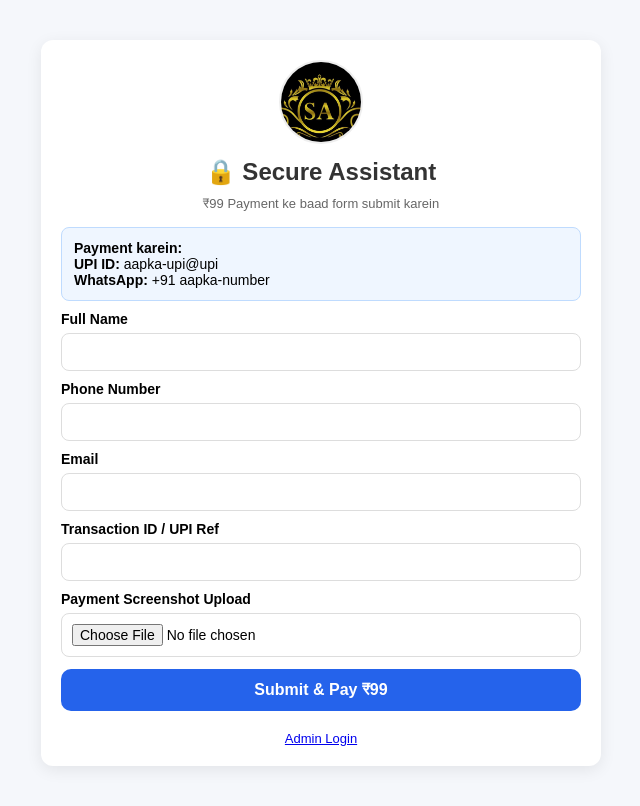
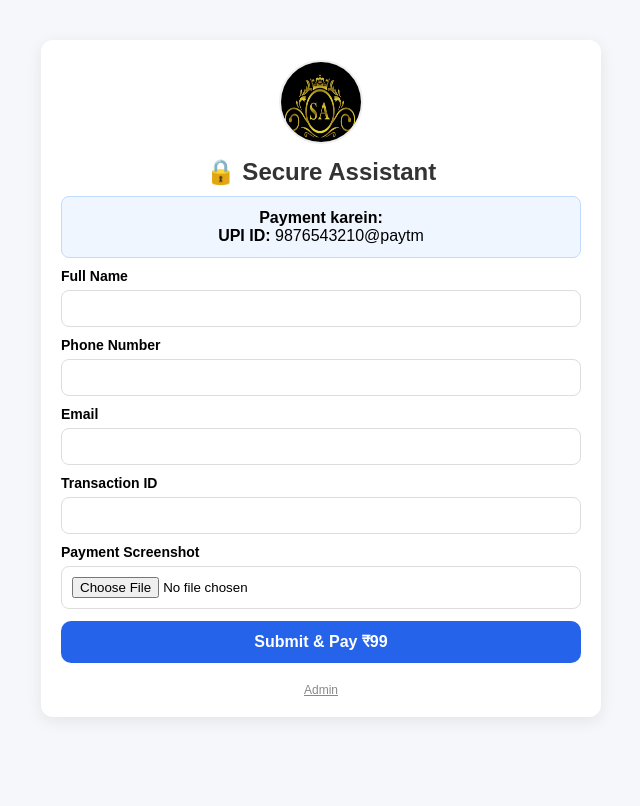
Before and after one commit to shaguftabegum1923119-blip/Secure-Assistant, a website: page public/index.html in a window 1280 px wide. Shown: the whole page, without its empty margins (319-959 px from the left). Drawn offline with Linux system fonts and the light colour scheme.

Commit message:
Update index.html

```diff
--- a/public/index.html
+++ b/public/index.html
@@ -1,75 +1,41 @@
 <!DOCTYPE html>
 <html lang="hi">
 <head>
-<meta charset="utf-8"/>
-<meta name="viewport" content="width=device-width,initial-scale=1"/>
+<meta charset="utf-8"/><meta name="viewport" content="width=device-width,initial-scale=1"/>
 <title>Secure Assistant</title>
 <style>
-  body{font-family:Arial, sans-serif;background:#f5f7fb;margin:0;padding:20px}
-  .card{max-width:520px;margin:20px auto;background:#fff;border-radius:12px;box-shadow:0 4px 16px rgba(0,0,0,.08);padding:20px}
-  .logo-wrap{text-align:center;margin-bottom:10px}
-  .logo-wrap img{width:80px;height:80px;border-radius:50%;object-fit:cover;border:2px solid #eee}
-  h2{text-align:center;color:#333;margin:0 0 10px 0}
-  .sub{text-align:center;color:#666;font-size:13px;margin-bottom:15px}
-  label{display:block;margin:10px 0 6px;font-size:14px;font-weight:600}
-  input,select{width:100%;padding:10px;border:1px solid #ddd;border-radius:8px;font-size:14px;box-sizing:border-box}
-  button{margin-top:12px;width:100%;padding:12px;border:0;border-radius:10px;background:#2563eb;color:#fff;font-weight:700;cursor:pointer;font-size:16px}
-  button:hover{background:#1d4ed8}
-  .note{font-size:12px;color:#666;margin-top:10px;text-align:center}
-  .upi-box{background:#eff6ff;border:1px solid #bfdbfe;padding:12px;border-radius:8px;margin:10px 0;font-size:14px}
-  .admin-link{display:block;text-align:center;margin-top:20px;font-size:13px}
+body{font-family:Arial;background:#f5f7fb;margin:0;padding:20px}
+.card{max-width:520px;margin:20px auto;background:#fff;border-radius:12px;box-shadow:0 4px 16px rgba(0,0,0,.08);padding:20px}
+.logo-wrap{text-align:center}.logo-wrap img{width:80px;height:80px;border-radius:50%;border:2px solid #eee}
+h2{text-align:center;color:#333;margin:10px 0}
+.upi-box{background:#eff6ff;border:1px solid #bfdbfe;padding:12px;border-radius:8px;margin:10px 0;text-align:center}
+label{display:block;margin:10px 0 6px;font-size:14px;font-weight:600}
+input{width:100%;padding:10px;border:1px solid #ddd;border-radius:8px;box-sizing:border-box}
+button{margin-top:12px;width:100%;padding:12px;border:0;border-radius:10px;background:#2563eb;color:#fff;font-weight:700;font-size:16px}
 </style>
 </head>
 <body>
-
 <div class="card">
-  <!-- LOGO YAHAN AAYEGA -->
-  <div class="logo-wrap">
-    <img src="/logo.png" alt="Secure Assistant Logo">
-  </div>
-
+  <div class="logo-wrap"><img src="/logo.png" alt="Logo"></div>
   <h2>🔒 Secure Assistant</h2>
-  <div class="sub">₹99 Payment ke baad form submit karein</div>
-
-  <div class="upi-box">
-    <b>Payment karein:</b><br>
-    <b>UPI ID:</b> aapka-upi@upi<br>
-    <b>WhatsApp:</b> +91 aapka-number
-  </div>
-
+  <div class="upi-box"><b>Payment karein:</b><br><b>UPI ID:</b> 9876543210@paytm</div>
   <form id="f">
-    <label>Full Name</label>
-    <input name="name" required>
-
-    <label>Phone Number</label>
-    <input name="phone" required>
-
-    <label>Email</label>
-    <input name="email" type="email" required>
-
-    <label>Transaction ID / UPI Ref</label>
-    <input name="txnid" required>
-
-    <label>Payment Screenshot Upload</label>
-    <input name="screenshot" type="file">
-
+    <label>Full Name</label><input name="name" required>
+    <label>Phone Number</label><input name="phone" required>
+    <label>Email</label><input name="email" type="email" required>
+    <label>Transaction ID</label><input name="txnid" required>
+    <label>Payment Screenshot</label><input name="screenshot" type="file">
     <button type="submit">Submit & Pay ₹99</button>
   </form>
-
-  <div id="msg" class="note"></div>
-  <a class="admin-link" href="/admin">Admin Login</a>
+  <div id="msg" style="text-align:center;margin-top:10px"></div>
+  <a href="/admin" style="display:block;text-align:center;margin-top:20px;font-size:12px;color:#888">Admin</a>
 </div>
-
 <script>
 document.getElementById('f').addEventListener('submit', async (e)=>{
-  e.preventDefault();
-  const fd = new FormData(e.target);
-  const res = await fetch('/submit', {method:'POST', body: fd});
-  const data = await res.json();
-  document.getElementById('msg').textContent = data.ok ? '✅ Submit ho gaya! ID: '+data.id : '❌ Error: '+data.error;
-  if(data.ok) e.target.reset();
+e.preventDefault(); const fd = new FormData(e.target);
+const res = await fetch('/submit', {method:'POST', body: fd}); const data = await res.json();
+document.getElementById('msg').textContent = data.ok ? '✅ Submit ho gaya! ID: '+data.id : '❌ Error';
 });
 </script>
-
 </body>
 </html>
```
